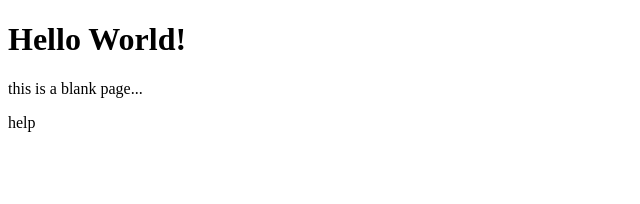
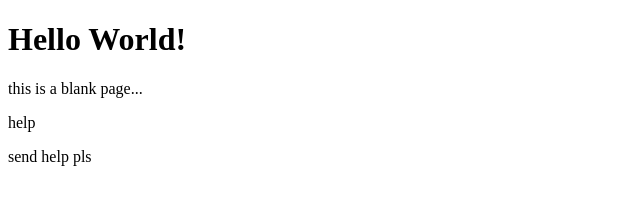
Before and after one commit to Soranosuke2001/1620-wk14-lab, a plain HTML site: page index.html in a window 1280 px wide. Shown: the whole page, without its empty margins (0-640 px from the left). Drawn offline with Linux system fonts and the light colour scheme.

Commit message:
why wont this work

```diff
--- a/index.html
+++ b/index.html
@@ -10,5 +10,6 @@
     <h1>Hello World!</h1>
     <p>this is a blank page...</p>
     <p>help</p>
+    <p>send help pls</p>
 </body>
 </html>
```
